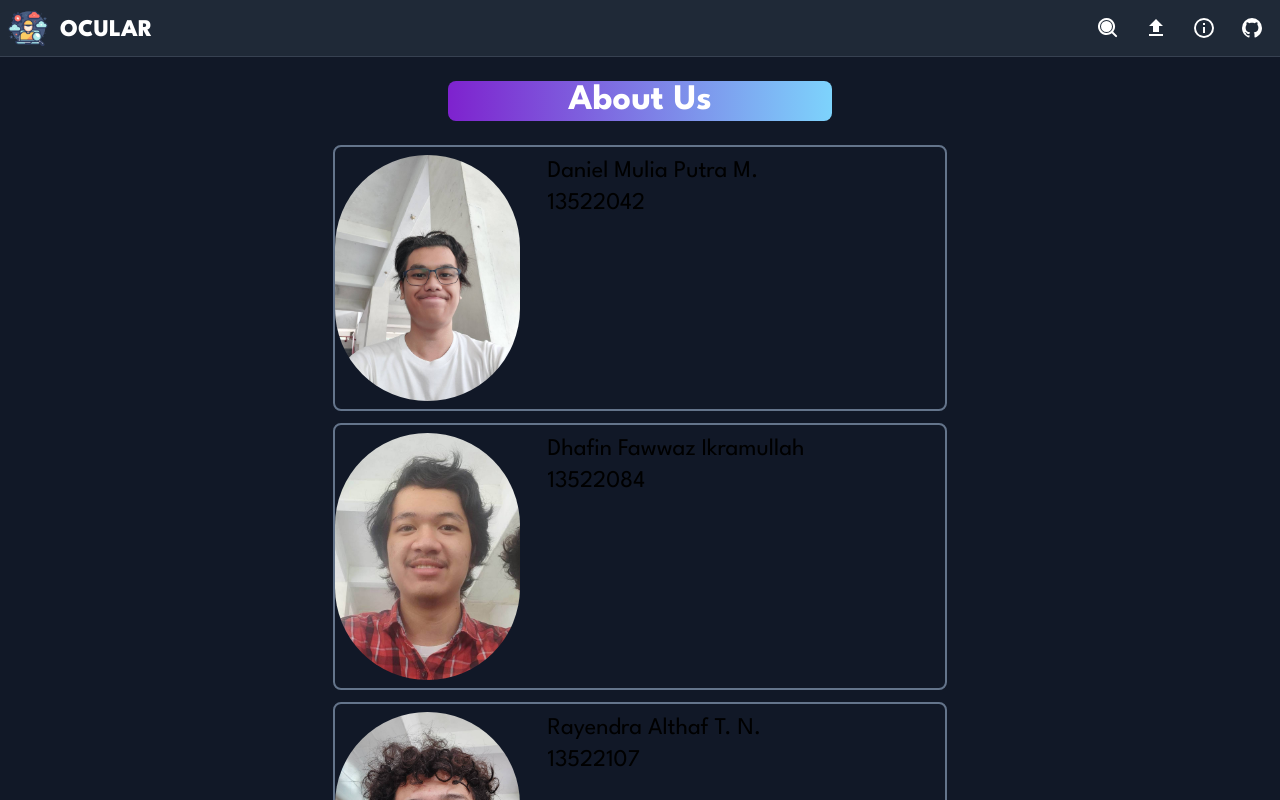
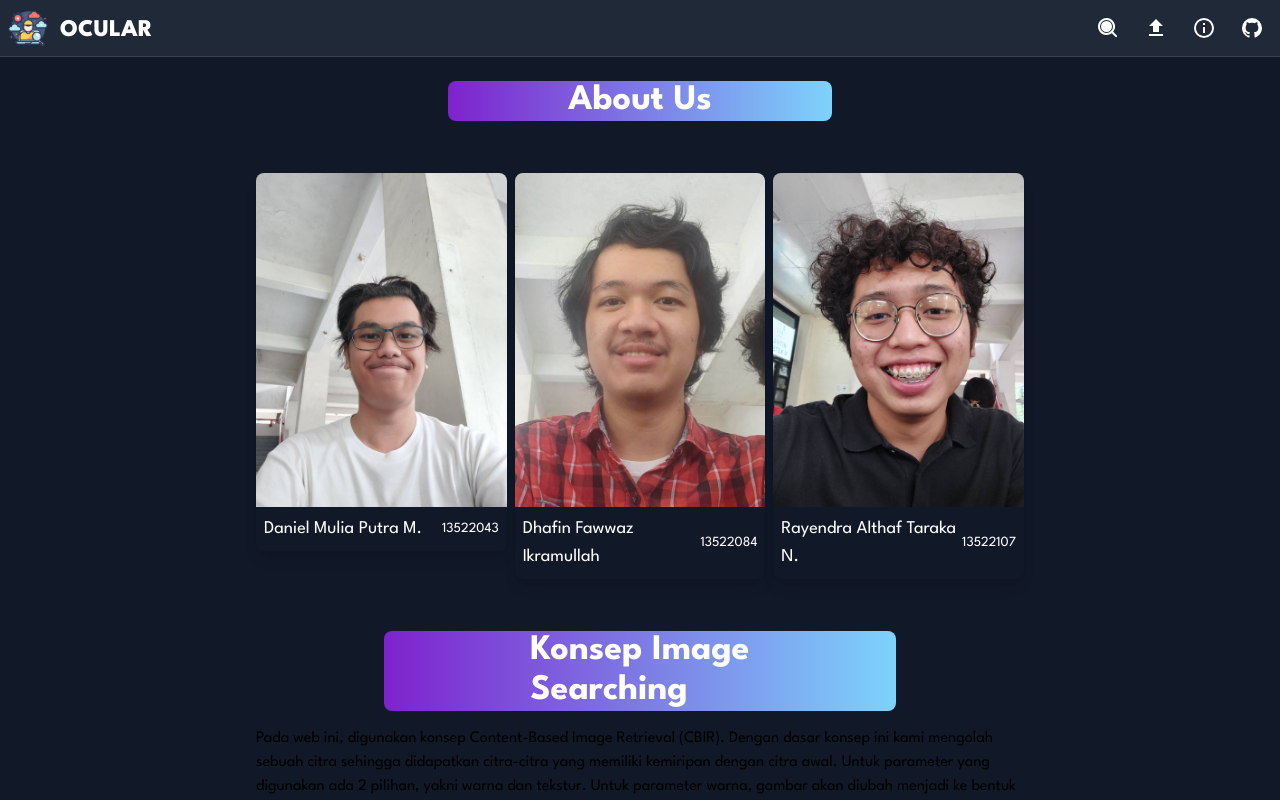
Before and after one commit to DhafinFawwaz/Algeo02-22043, a Next.js app in the folder src/client/: page /about in a window 1280 px wide. Shown: the top 800 px of the page. Built offline with nearby package versions, Linux system fonts and the light colour scheme.

Commit message:
chore: Update about page

```diff
--- a/src/client/app/about/page.tsx
+++ b/src/client/app/about/page.tsx
@@ -8,40 +8,61 @@ export default function Home() {
       <div className='flex justify-between px-4 mx-auto max-w-screen-xl'>
         <article className='mx-auto w-full max-w-3xl format format-sm sm:format-base lg:format-lg format-blue dark:format-invert'>
           <span className="w-3/6 mx-auto flex justify-center items-center box-decoration-slice bg-gradient-to-r from-purple-700 to-sky-300 text-white text-4xl font-bold rounded-lg">About Us</span>
-        <br/>
-          {/* <div className='w-3/6 mx-auto'>
-            <img className='flex justify-center items-center' src="213090.jpg" alt="kami">
-            </img>
-            <br/>
-            <p className='text-xl mb-3'>
+          <div className="w-full mx-auto my-12 px-4 md:px-12">
+            <div className="flex flex-wrap -mx-5 lg:-mx-4">
+              <div className=" rounded-lg my-1 px-1 w-1/3 md:w-1/2 lg:my-4 lg:px-4 lg:w-1/3">
+                  <article className="overflow-hidden rounded-lg shadow-lg">
+                      <a href="#">
+                          <img className="block h-auto w-full" src="daniel.jpg"></img>
+                      </a>
+                      <header className="flex items-center justify-between leading-tight p-2 md:p-4">
+                          <h1 className="text-lg">
+                              <a className="no-underline hover:underline text-white" href="#">
                                   Daniel Mulia Putra M.
+                              </a>
+                          </h1>
+                          <p className="text-white text-sm">
                             13522043
+                          </p>
+                      </header>
+                  </article>
+              </div>
+              <div className="my-1 px-1 w-1/3 md:w-1/2 lg:my-4 lg:px-4 lg:w-1/3">
+                  <article className="overflow-hidden rounded-lg shadow-lg">
+                      <a href="#">
+                          <img className="block h-auto w-full" src="dhafin.jpg"></img>
+                      </a>
+                      <header className="flex items-center justify-between leading-tight p-2 md:p-4">
+                          <h1 className="text-lg">
+                              <a className="no-underline hover:underline text-white" href="#">
                                   Dhafin Fawwaz Ikramullah
+                              </a>
+                          </h1>
+                          <p className="text-white text-sm">
                             13522084
-            ra
                           </p>
-          </div> */}
-          <div className='w-4/5 mx-auto mb-7'>
-            <div className='border-2 border-slate-500 rounded-lg mb-3'>
-              <div className="grid grid-cols-3 gap-7 my-2">
-                <img className='float:left rounded-full' src="daniel.jpg"></img>
-                <p className='col-span-2 text-2xl'>Daniel Mulia Putra M.<br/>13522042</p>
+                      </header>
+                  </article>
               </div>
-            </div>
-            <div className="border-2 border-slate-500 rounded-lg mb-3">
-              <div className="grid grid-cols-3 gap-7 my-2">
-                <img className='float:left rounded-full' src="dhafin.jpg"></img>
-                <p className='col-span-2 text-2xl'>Dhafin Fawwaz Ikramullah<br/>13522084</p>
-              </div>
-            </div>
-            <div className='border-2 border-slate-500 rounded-lg mb-5'>
-              <div className="grid grid-cols-3 gap-7 my-2">
-                <img className='float:left rounded-full' src="althaf.jpg"></img>
-                <p className='col-span-2 text-2xl'>Rayendra Althaf T. N.<br/>13522107</p>
+              <div className="my-1 px-1 w-1/3 md:w-1/2 lg:my-4 lg:px-4 lg:w-1/3">
+                  <article className="overflow-hidden rounded-lg shadow-lg">
+                      <a href="#">
+                          <img className="block h-auto w-full" src="althaf.jpg"></img>
+                      </a>
+                      <header className="flex items-center justify-between leading-tight p-2 md:p-4">
+                          <h1 className="text-lg">
+                              <a className="no-underline hover:underline text-white" href="#">
+                                  Rayendra Althaf Taraka N.
+                              </a>
+                          </h1>
+                          <p className="text-white text-sm">
+                            13522107
+                          </p>
+                      </header>
+                  </article>
               </div>
             </div>
           </div>
-          {/* <div className='h-3 bg-gradient-to-r from-sky-200 to-indigo-500 rounded-lg'></div> */}
           <h1 className='w-4/6 mx-auto flex justify-center items-center box-decoration-slice bg-gradient-to-r from-purple-700 to-sky-300 text-white text-4xl font-bold rounded-lg mb-4'>Konsep Image<br/>Searching</h1>
           <p className='text-l mb-3'>
               Pada web ini, digunakan konsep Content-Based Image Retrieval (CBIR). Dengan dasar konsep ini kami mengolah sebuah
```
Lines whose indentation alone changed are shown as unchanged.
